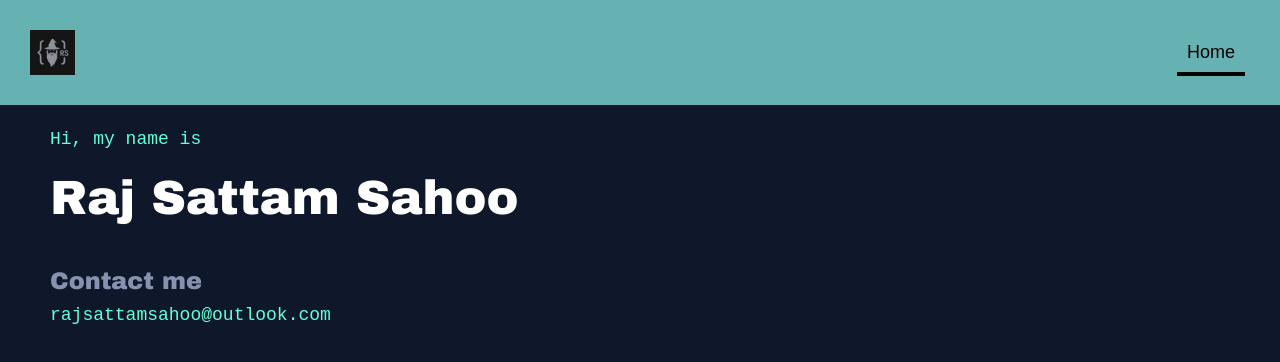
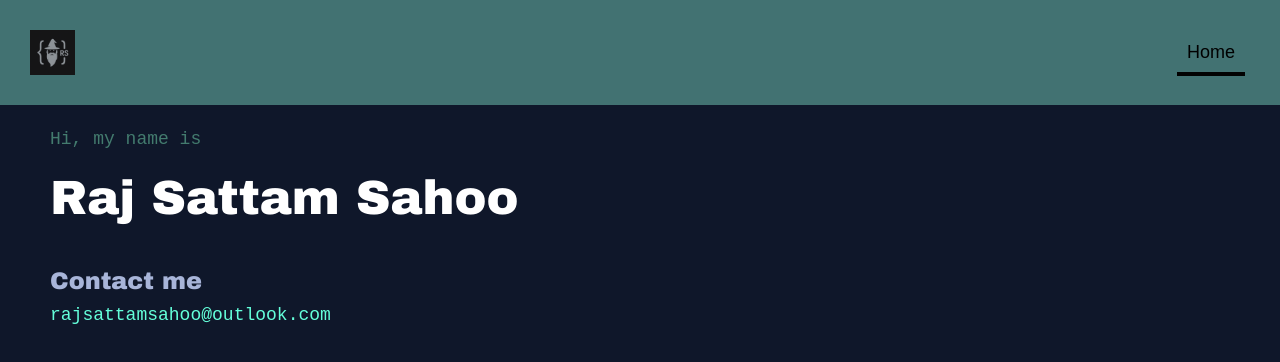
Before and after one commit to rajsattamsahoo/rajsattamsahoo.github.io, a plain HTML site: page index.html in a window 1280 px wide. Drawn offline with Linux system fonts and the light colour scheme.

Commit message:
color change

```diff
--- a/css/style.css
+++ b/css/style.css
@@ -74,7 +74,7 @@ footer{
 }
 .intro {
     font-family: 'Courier New', monospace;
-    color: #64FFDA;
+    color: #437b6e;
 
     /* opacity: 0;
     transform: translate(-20%);
@@ -92,7 +92,7 @@ h1{
 }
 h2{
     font-size: x-large;
-    color: #8892B0;
+    color: #a8b5d9;
     font-family: 'Archivo Black';
 
 
@@ -113,7 +113,7 @@ p, li {
 
 .nav{
     color: black;
-    background-color: #66b2b2;
+    background-color: #427272;
 }
 
 /* .container{
@@ -145,7 +145,7 @@ p, li {
     display: flex;
 }
 a{
-    color: #64FFDA;
+    color: #336a5e;
     text-decoration: none;
 }
 /* TODO add hover, focus mode for umichprojects button */
@@ -153,7 +153,7 @@ a{
     display: inline-block;
     margin: 10px 0px;
     padding: 10px;
-    border: solid #64FFDA 1px;
+    border: solid #377b6b 1px;
 
 }
 .umichprojects:hover, .umichprojects:focus{
@@ -209,7 +209,7 @@ a{
 }
 ul li::before{
     content: "\2022";
-    color: #64FFDA;
+    color: #336b5e;
     display: inline-block; /* Needed to add space between the bullet and the text */
     width: 1em; /* Also needed for space (tweak if needed) */
     margin-left: -1em; /* Also needed for space (tweak if needed) */
```
